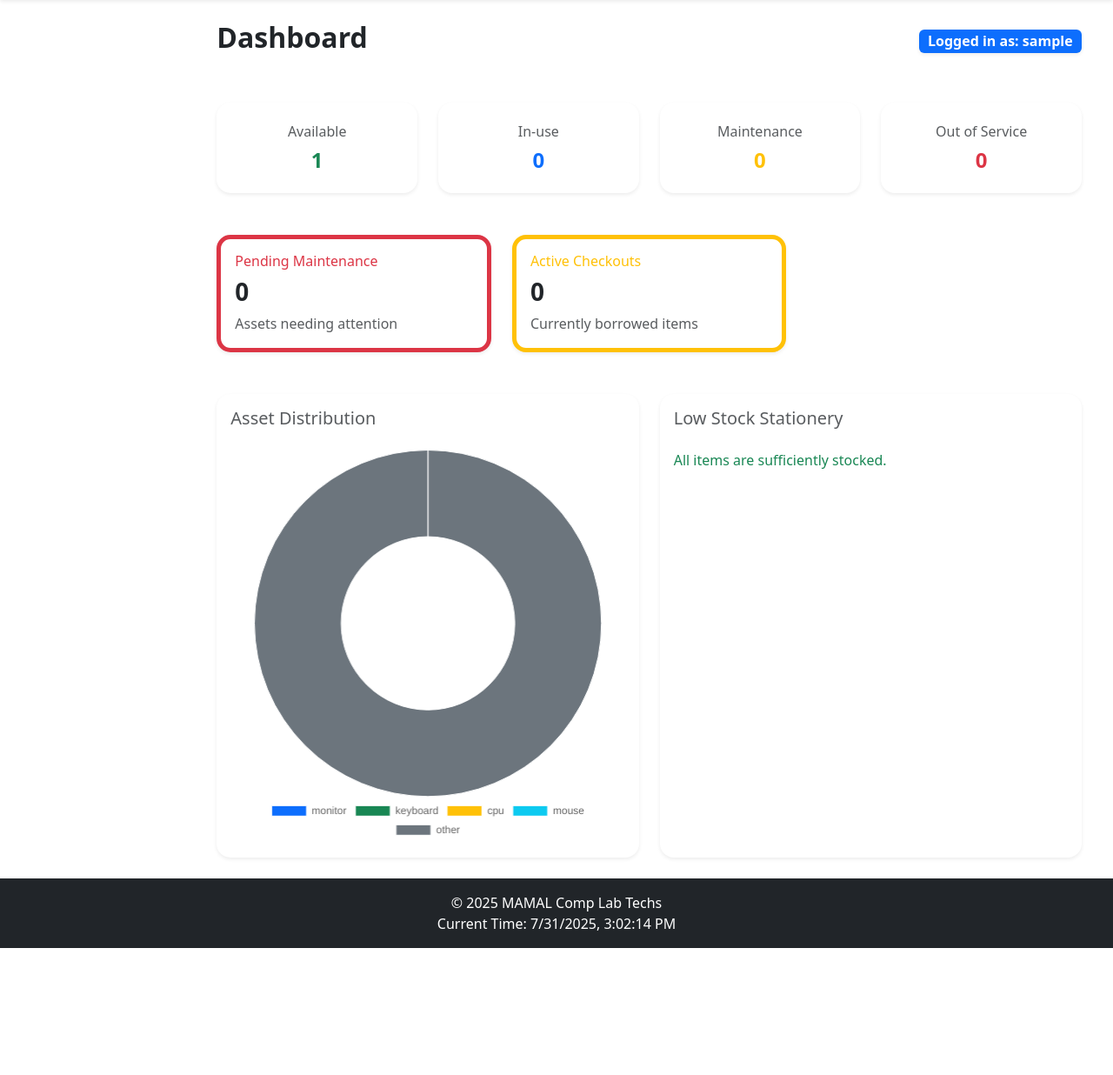
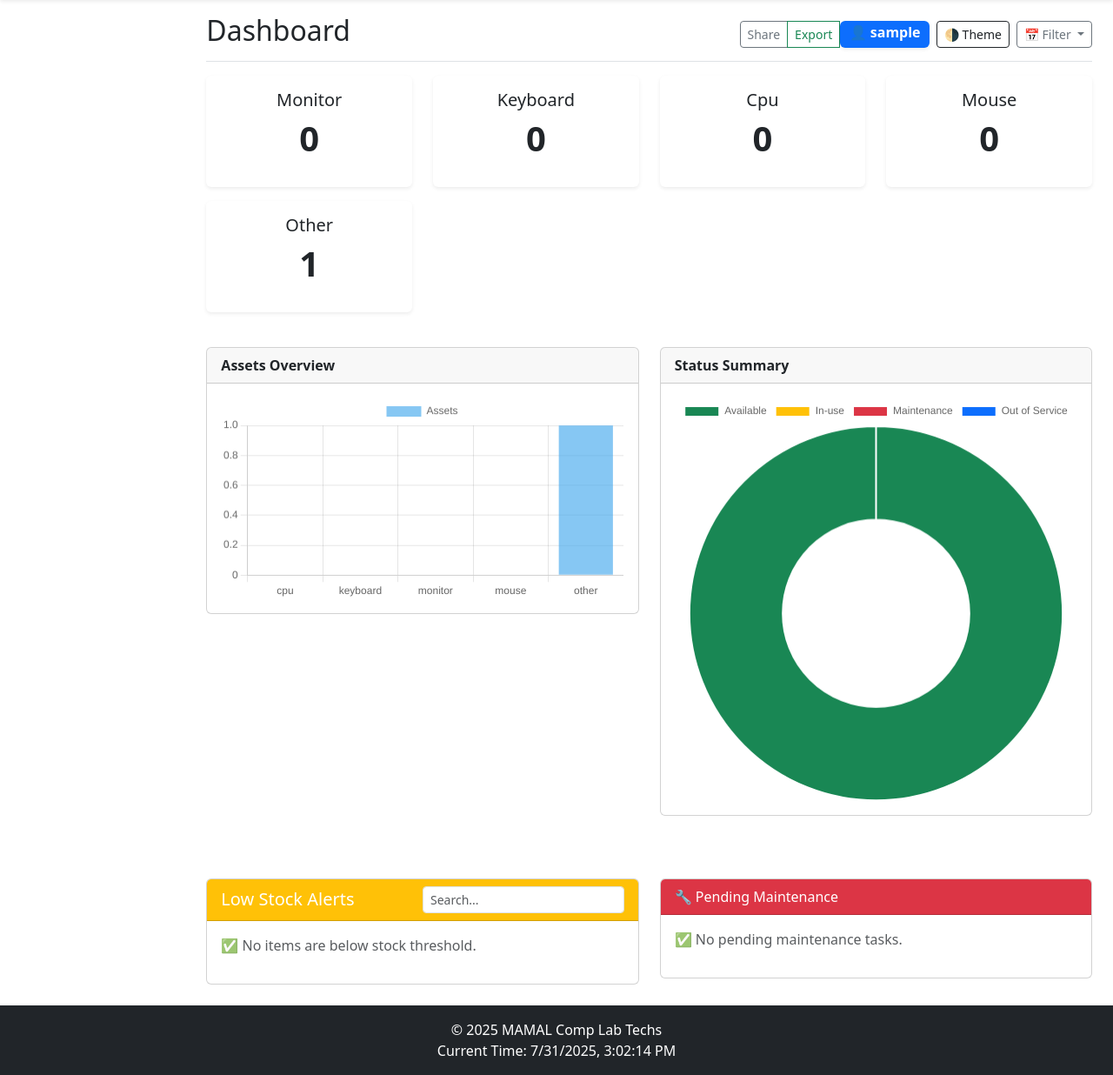
Before and after one commit to Nyakwar-Orera/mamal-inventory-system, a Flask app: page /dashboard in a window 1280 px wide. Shown: the part 56-1292 px from the top of the page at 87% size. Before the commit the page ends 1146 px from the top, so only its background shows below. Run offline with Flask 3, Linux system fonts and the light colour scheme; a user stored in the database is signed in; tables that the repository leaves empty hold one stand-in row (values such as "Sample post").

Commit message:
Update dashboard.html

```diff
--- a/app/templates/pages/dashboard.html
+++ b/app/templates/pages/dashboard.html
@@ -1,127 +1,201 @@
-<!-- templates/pages/dashboard.html -->
-{% extends 'layouts/base.html' %}
+{% extends "layouts/base.html" %}
+{% block title %}Dashboard{% endblock %}
 
 {% block content %}
-<div class="container-fluid py-4">
-    <!-- Dashboard Header -->
-    <div class="d-flex justify-content-between align-items-center mb-4">
-        <h2 class="fw-bold text-dark">Dashboard</h2>
-        <span class="badge bg-primary shadow-sm fs-6">Logged in as: {{ current_user.username }}</span>
+<div class="d-flex justify-content-between flex-wrap flex-md-nowrap align-items-center pt-3 pb-2 mb-3 border-bottom">
+    <h1 class="h2">Dashboard</h1>
+    <div class="btn-toolbar mb-2 mb-md-0">
+        <div class="btn-group me-2">
+            <button type="button" class="btn btn-sm btn-outline-secondary" data-bs-toggle="modal" data-bs-target="#shareModal">Share</button>
+            <a href="{{ url_for('export_dashboard_data') }}" class="btn btn-sm btn-outline-success">Export</a>
+            <span class="badge bg-primary shadow-sm fs-6">👤 {{ current_user.username }}</span>
         </div>
-    <!-- Status Summary -->
-    <div class="row g-4 mt-4">
-        {% set status_colors = {'Available': 'success', 'In-use': 'primary', 'Maintenance': 'warning', 'Out of Service': 'danger'} %}
-        {% for status, count in status_counts.items() %}
-        <div class="col-md-6 col-xl-3">
-            <div class="card shadow-sm border-0 rounded-4 h-100">
-                <div class="card-body d-flex flex-column justify-content-center text-center">
-                    <div class="mb-2">
-                        <i class="fas fa-circle-notch fa-2x text-{{ status_colors.get(status, 'dark') }}"></i>
+        <div class="btn-group me-2">
+            <button class="btn btn-sm btn-outline-dark" onclick="toggleTheme()">
+                🌗 Theme
+            </button>
         </div>
-                    <h6 class="card-title text-muted">{{ status }}</h6>
-                    <h4 class="fw-bold text-{{ status_colors.get(status, 'dark') }}">{{ count }}</h4>
+        <div class="dropdown">
+            <button class="btn btn-sm btn-outline-secondary dropdown-toggle" data-bs-toggle="dropdown">
+                📅 Filter
+            </button>
+            <ul class="dropdown-menu">
+                <li><a class="dropdown-item" href="#" onclick="filterData('week')">This week</a></li>
+                <li><a class="dropdown-item" href="#" onclick="filterData('month')">This month</a></li>
+                <li><a class="dropdown-item" href="#" onclick="filterData('all')">All time</a></li>
+            </ul>
+        </div>
+    </div>
+</div>
+
+<!-- Notifications -->
+<div id="notificationContainer" class="alert alert-info d-none" role="alert">
+    <strong>Info:</strong> Dashboard updated.
+</div>
+
+<!-- Summary Cards -->
+<div class="row mb-4">
+    {% for key, value in asset_counts.items() %}
+    <div class="col-md-3 mb-3">
+        <div class="card shadow-sm border-0">
+            <div class="card-body text-center">
+                <h5 class="card-title text-capitalize">{{ key.replace('_', ' ') }}</h5>
+                <p class="display-6 fw-bold">{{ value }}</p>
             </div>
         </div>
     </div>
     {% endfor %}
 </div>
 
-    <!-- Maintenance & Checkout -->
-    <div class="row g-4 mt-4">
-        <div class="col-md-6 col-xl-4">
-            <div class="card shadow-sm border-start border-5 border-danger rounded-4 h-100">
+<!-- Charts -->
+<div class="row mb-5">
+    <div class="col-md-6 mb-4">
+        <div class="card">
+            <div class="card-header fw-semibold">Assets Overview</div>
             <div class="card-body">
-                    <h6 class="text-danger">Pending Maintenance</h6>
-                    <h3 class="fw-bold text-dark">{{ pending_maintenance }}</h3>
-                    <p class="text-muted mb-0">Assets needing attention</p>
+                <canvas id="assetChart" height="150"></canvas>
             </div>
         </div>
     </div>
-        <div class="col-md-6 col-xl-4">
-            <div class="card shadow-sm border-start border-5 border-warning rounded-4 h-100">
+    <div class="col-md-6 mb-4">
+        <div class="card">
+            <div class="card-header fw-semibold">Status Summary</div>
             <div class="card-body">
-                    <h6 class="text-warning">Active Checkouts</h6>
-                    <h3 class="fw-bold text-dark">{{ active_checkouts }}</h3>
-                    <p class="text-muted mb-0">Currently borrowed items</p>
+                <canvas id="statusChart" height="150"></canvas>
             </div>
         </div>
     </div>
 </div>
 
-    <!-- Chart & Low Stock -->
-    <div class="row g-4 mt-4">
-        <!-- Doughnut Chart -->
-        <div class="col-lg-6">
-            <div class="card shadow-sm border-0 rounded-4 h-100">
+<!-- Low Stock + Pending -->
+<div class="row">
+    <div class="col-md-6">
+        <div class="card mb-4">
+            <div class="card-header bg-warning text-white d-flex justify-content-between align-items-center">
+                <h5 class="mb-0">Low Stock Alerts</h5>
+                <input type="text" class="form-control form-control-sm w-50" id="lowStockSearch" placeholder="Search...">
+            </div>
             <div class="card-body">
-                    <h5 class="card-title text-muted mb-4">Asset Distribution</h5>
-                    <canvas id="assetChart" height="180"></canvas>
+                {% if low_stock %}
+                <div class="list-group" id="lowStockList">
+                    {% for item in low_stock %}
+                    <a href="#" class="list-group-item list-group-item-action">
+                        <div class="d-flex justify-content-between">
+                            <strong>{{ item.name }}</strong>
+                            <span class="text-danger">{{ item.quantity }} remaining</span>
+                        </div>
+                        <small>Threshold: {{ item.threshold }}</small>
+                    </a>
+                    {% endfor %}
+                </div>
+                {% else %}
+                <p class="text-muted">✅ No items are below stock threshold.</p>
+                {% endif %}
             </div>
         </div>
     </div>
-
-        <!-- Low Stock Table -->
-        <div class="col-lg-6">
-            <div class="card shadow-sm border-0 rounded-4 h-100">
+    <div class="col-md-6">
+        <div class="card mb-4">
+            <div class="card-header bg-danger text-white">🔧 Pending Maintenance</div>
             <div class="card-body">
-                    <h5 class="card-title text-muted mb-4">Low Stock Stationery</h5>
-                    {% if low_stock %}
-                    <table class="table table-sm table-hover">
-                        <thead class="table-light">
-                            <tr>
-                                <th>Name</th>
-                                <th>Quantity</th>
-                            </tr>
-                        </thead>
-                        <tbody>
-                            {% for item in low_stock %}
-                            <tr>
-                                <td>{{ item.name }}</td>
-                                <td class="text-danger fw-bold">{{ item.quantity }}</td>
-                            </tr>
-                            {% endfor %}
-                        </tbody>
-                    </table>
+                {% if pending_maintenance > 0 %}
+                <p><strong>{{ pending_maintenance }}</strong> maintenance tasks pending.</p>
                 {% else %}
-                    <p class="text-success">All items are sufficiently stocked.</p>
+                <p class="text-muted">✅ No pending maintenance tasks.</p>
                 {% endif %}
             </div>
         </div>
     </div>
 </div>
+
+<!-- Share Modal -->
+<div class="modal fade" id="shareModal" tabindex="-1" aria-labelledby="shareModalLabel" aria-hidden="true">
+  <div class="modal-dialog">
+    <form class="modal-content" id="shareForm">
+      <div class="modal-header">
+        <h5 class="modal-title" id="shareModalLabel">Share Dashboard</h5>
+        <button type="button" class="btn-close" data-bs-dismiss="modal" aria-label="Close"></button>
       </div>
+      <div class="modal-body">
+        <input type="email" class="form-control" id="email" placeholder="Enter email to share with" required>
+      </div>
+      <div class="modal-footer">
+        <button type="submit" class="btn btn-primary">Send</button>
+        <button type="button" class="btn btn-secondary" data-bs-dismiss="modal">Cancel</button>
+      </div>
+    </form>
+  </div>
+</div>
+{% endblock %}
 
-<!-- Chart.js CDN -->
+{% block scripts %}
 <script src="https://cdn.jsdelivr.net/npm/chart.js"></script>
 <script>
-    const ctx = document.getElementById('assetChart').getContext('2d');
-    const assetChart = new Chart(ctx, {
+function filterData(period) {
+    window.location.href = `/dashboard?time_period=${period}`;
+}
+
+// Theme toggle
+function toggleTheme() {
+    document.body.classList.toggle("bg-dark");
+    document.body.classList.toggle("text-light");
+
+    const cards = document.querySelectorAll('.card');
+    cards.forEach(card => card.classList.toggle("bg-secondary"));
+}
+
+// Low Stock Search
+document.getElementById('lowStockSearch')?.addEventListener('input', function () {
+    const value = this.value.toLowerCase();
+    const items = document.querySelectorAll('#lowStockList .list-group-item');
+    items.forEach(item => {
+        const text = item.textContent.toLowerCase();
+        item.style.display = text.includes(value) ? '' : 'none';
+    });
+});
+
+// Asset Chart
+new Chart(document.getElementById('assetChart'), {
+    type: 'bar',
+    data: {
+        labels: Object.keys({{ asset_counts|tojson }}),
+        datasets: [{
+            label: 'Assets',
+            data: Object.values({{ asset_counts|tojson }}),
+            backgroundColor: 'rgba(54, 162, 235, 0.6)'
+        }]
+    },
+    options: { responsive: true }
+});
+
+// Status Chart
+new Chart(document.getElementById('statusChart'), {
     type: 'doughnut',
     data: {
-            labels: {{ asset_counts.keys()|list|tojson }},
+        labels: Object.keys({{ status_counts|tojson }}),
         datasets: [{
-                data: {{ asset_counts.values()|list|tojson }},
-                backgroundColor: [
-                    '#0d6efd', '#198754', '#ffc107', '#0dcaf0', '#6c757d'
-                ],
-                borderWidth: 1
+            data: Object.values({{ status_counts|tojson }}),
+            backgroundColor: ['#198754', '#ffc107', '#dc3545', '#0d6efd']
         }]
     },
-        options: {
-            plugins: {
-                legend: { position: 'bottom' },
-                tooltip: {
-                    callbacks: {
-                        label: function(context) {
-                            let total = context.dataset.data.reduce((a, b) => a + b, 0);
-                            let value = context.raw;
-                            let percentage = ((value / total) * 100).toFixed(1) + '%';
-                            return `${context.label}: ${value} (${percentage})`;
-                        }
-                    }
-                }
-            }
-        }
+    options: { responsive: true }
+});
+
+// Share
+document.getElementById('shareForm')?.addEventListener('submit', function (e) {
+    e.preventDefault();
+    const email = document.getElementById('email').value;
+    fetch('/send-dashboard-email', {
+        method: 'POST',
+        headers: { 'Content-Type': 'application/json' },
+        body: JSON.stringify({ email })
+    })
+    .then(res => res.json())
+    .then(data => {
+        alert(data.success ? "📧 Dashboard shared!" : "❌ Failed to send.");
+        bootstrap.Modal.getInstance(document.getElementById('shareModal')).hide();
+    })
+    .catch(err => alert("Error: " + err.message));
 });
 </script>
 {% endblock %}
```
Lines whose indentation alone changed are shown as unchanged.
